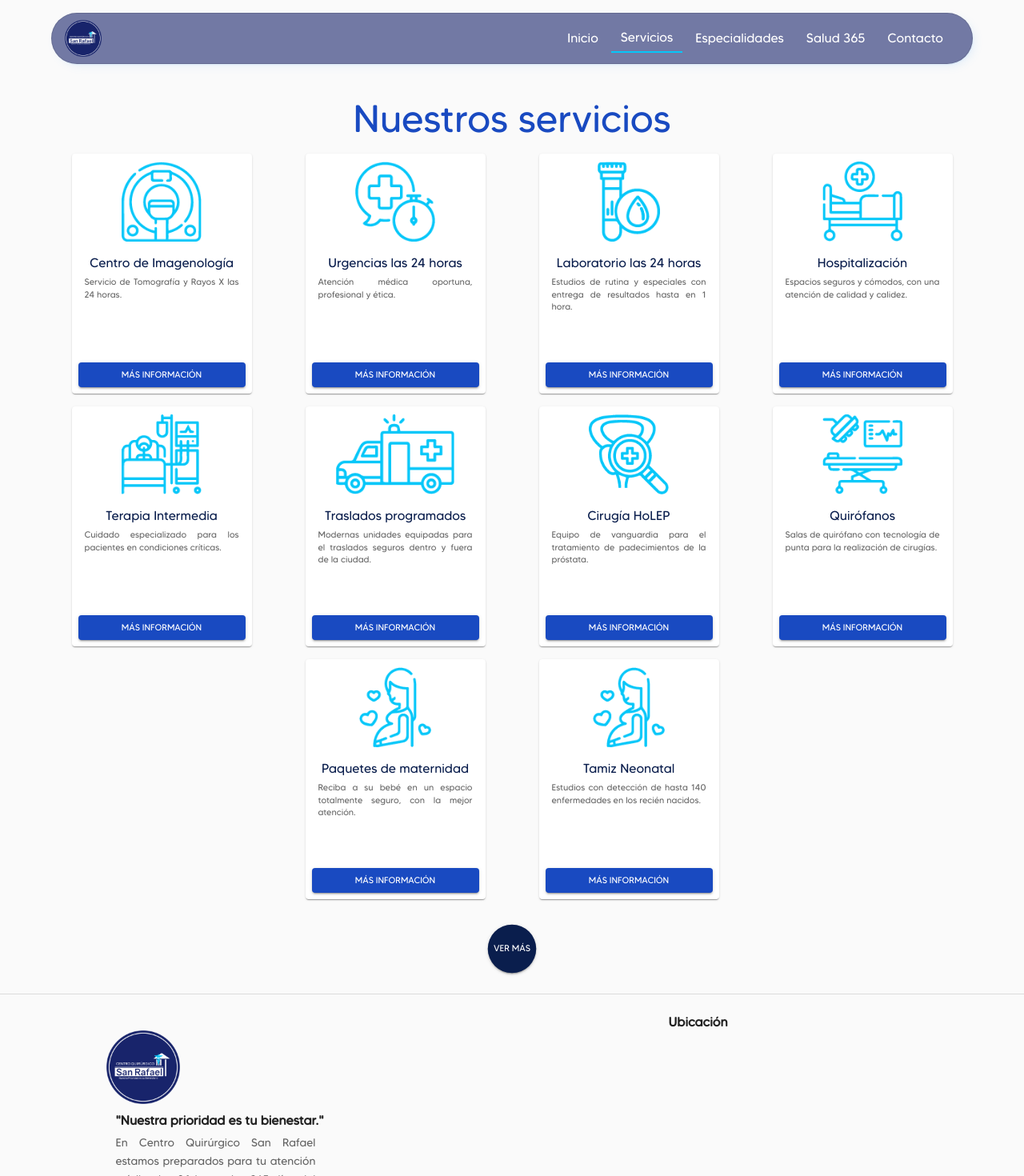
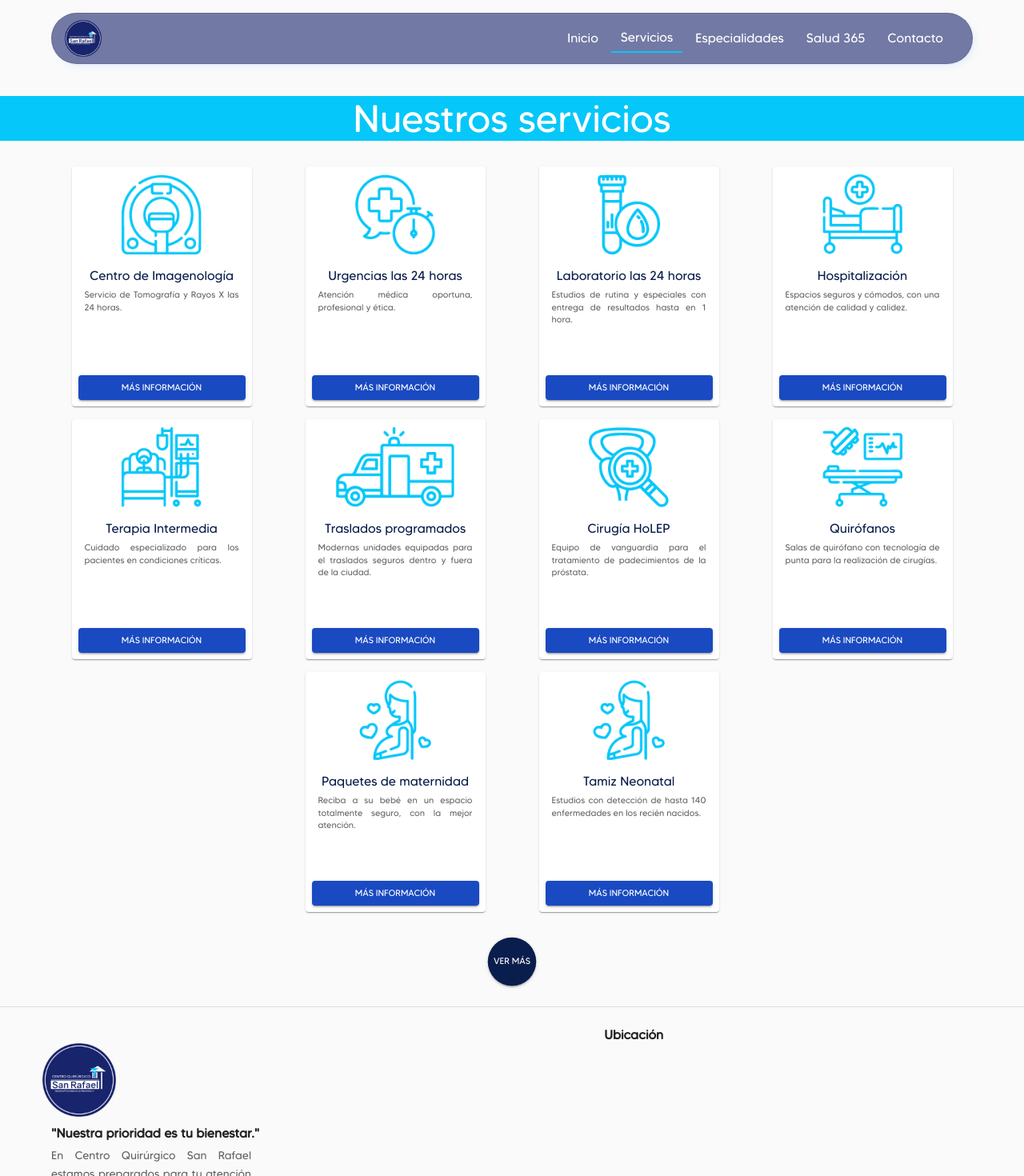
Before and after one commit to Amezcua04/cqsr-v2, a React (Create React App) app: page /servicios in a window 1280 px wide. Shown: the top 1470 px of the page at 80% size. Built offline with nearby package versions, Linux system fonts and the light colour scheme; grey boxes are pictures that could not be loaded.

Commit message:
FIXED: ajuste de tamaño de mini mapa en footer

```diff
--- a/src/components/Footer.jsx
+++ b/src/components/Footer.jsx
@@ -57,9 +57,9 @@ export default function Footer() {
               justifyContent: "center",
             }}
           >
-            <Box sx={{ width: { xs: "100%", sm: "60%" } }}>
+            <Box sx={{ width: { xs: "100%", sm: "50%" }, alignItems: "center"}}>
               <Box sx={{ ml: "-15px" }}>
-                <img src={Logo} style={logoStyle} alt="logo of sitemark" />
+                <img src={Logo} style={logoStyle} alt="logo de Centro Quirurgico San Rafael" />
               </Box>
               <Typography variant="h5" fontWeight={600} gutterBottom>
                 "Nuestra prioridad es tu bienestar."
@@ -82,6 +82,7 @@ export default function Footer() {
               flexDirection: "column",
               gap: 1,
               justifyContent: "center",
+              width: "100%",
             }}
           >
             <Typography variant="h5" fontWeight={600}>
--- a/src/scenes/home/Home.jsx
+++ b/src/scenes/home/Home.jsx
@@ -78,7 +78,7 @@ export default function Home() {
       sx={{
         width: "100%",
         minHeight: "100%",
-        backgroundImage: "linear-gradient(180deg, #9BE7FA, #FBFBFB)",
+        // backgroundImage: "linear-gradient(180deg, #9BE7FA, #FBFBFB)",
         backgroundSize: "100% 20%",
         backgroundRepeat: "no-repeat",
         mb: { xs: "5px", sm: "10px" },
--- a/src/scenes/servicios/Servicios.jsx
+++ b/src/scenes/servicios/Servicios.jsx
@@ -195,8 +195,9 @@ const Servicios = () => {
           variant="h1"
           align="center"
           sx={{
-            color: "#194AC1",
             width: "100%",
+            color: "white",
+            backgroundColor: "#06C7F9",
           }}
         >
           Nuestros servicios
@@ -207,7 +208,7 @@ const Servicios = () => {
             display: "flex",
             flexDirection: "column",
             alignItems: "center",
-            pt: { xs: 2 },
+            pt: { xs: 4 },
             pb: { xs: 2 },
           }}
         >
```
